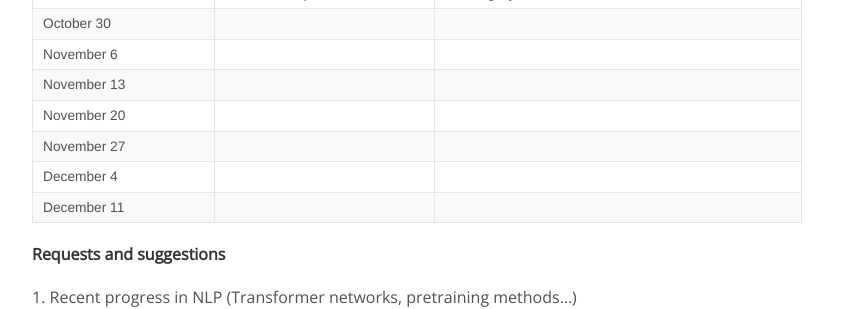
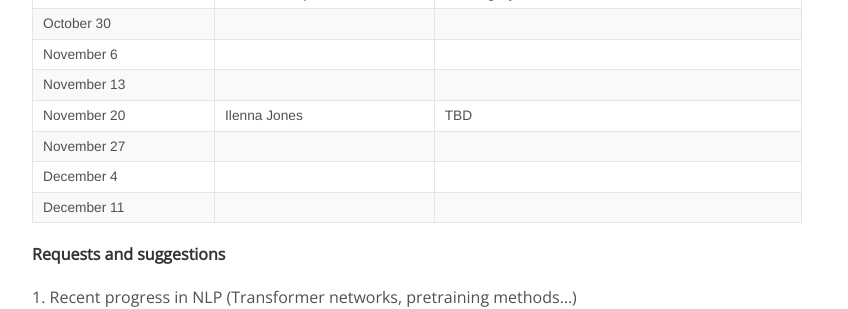
Before and after one commit to KordingLab/KordingLab.github.io, a Jekyll site: the page built from _posts/2018-08-29-upcoming-lab-teaching.md, in a window 1280 px wide and 900 px high, scrolled down 545 px. Shown: the part 152-461 px from the top of the window, without its empty margins (223-1071 px from the left). Built offline with Jekyll 4.4.1, drawn with Linux system fonts in a browser that asks for light colours; nearby versions of some CDN libraries; comment, search, counter and statistics services are not loaded.

Commit message:
Ilenna signed up

```diff
--- a/_posts/2018-08-29-upcoming-lab-teaching.md
+++ b/_posts/2018-08-29-upcoming-lab-teaching.md
@@ -26,7 +26,7 @@ Get on the listserve for announcements: https://groups.google.com/forum/#!forum/
 |October 30|||
 |November 6|||
 |November 13|||
-|November 20|||
+|November 20|Ilenna Jones|TBD|
 |November 27|||
 |December 4|||
 |December 11|||
```
